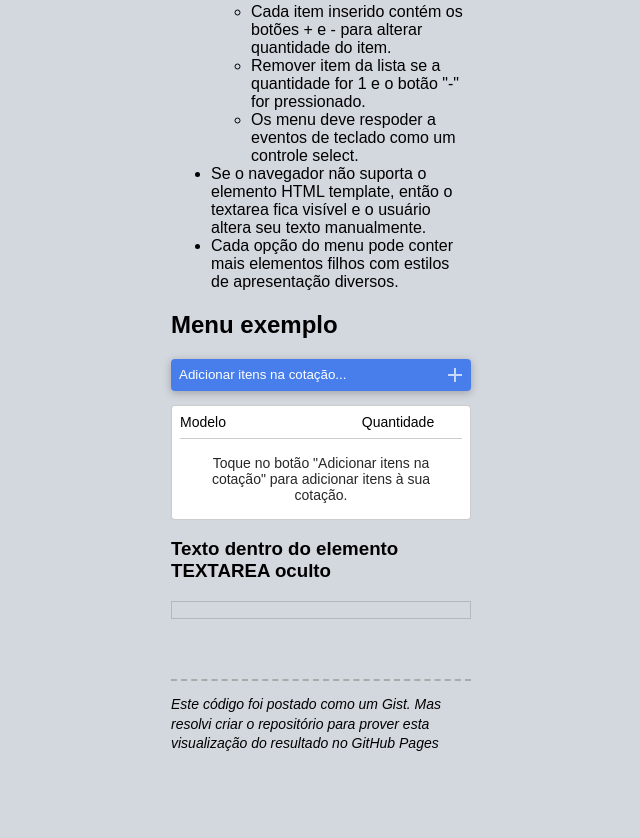
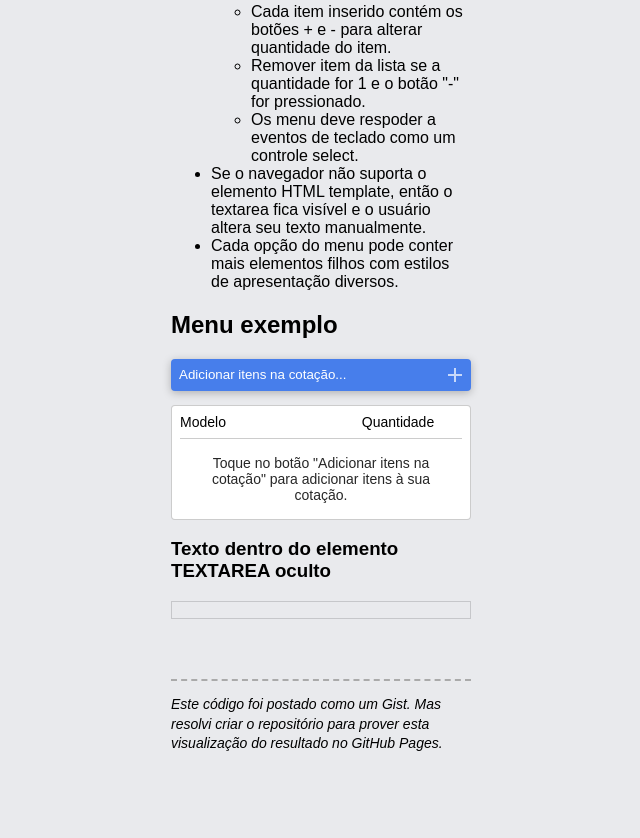
Before and after one commit to iraja-baltezan/form-dropdown-list, a plain HTML site: page index.html in a window 1280 px wide. Shown: the part 879-1717 px from the top of the page, without its empty margins (319-959 px from the left). Drawn offline with Linux system fonts and the light colour scheme.

Commit message:
style: cleanup

```diff
--- a/index.html
+++ b/index.html
@@ -5,10 +5,10 @@
     <meta http-equiv="X-UA-Compatible" content="IE=edge">
     <meta name="viewport" content="width=device-width, initial-scale=1.0">
     <title>Dropdown Menu HTML/CSS/JS</title>
-    <style>
 
+<style>
 :root {
-    --ib-frm-bg-color: hsl(220deg 15% 85%);
+    --ib-frm-bg-color: hsl(220deg 10% 92%);
     --ib-frm-border-color: rgba(0 0 0/15%);
     --ib-frm-fg-color: rgba(0 0 0/85%);
 
@@ -266,6 +266,7 @@ h1 {
     grid-row: 1/3
 }
 
+
 /* Confirm item delete */
 .ib-frm-prod-chosen__item--del {
     background-color: var(--ib-frm-focus-bg-color);
@@ -306,7 +307,6 @@ h1 {
     margin: 0px 8px 0px -6px;
     filter:  invert(53%) sepia(92%) saturate(409%) hue-rotate(349deg) brightness(88%) contrast(92%);
 
-;
 }
 .ib-frm-prod-chosen-del-confirm__label {
     grid-column: 2/4;
@@ -407,43 +407,7 @@ h1 {
                     Toque no botão "Adicionar itens na cotação" para adicionar itens à sua cotação.
                 </div>
                 <div class="ib-frm-prod__chosen-body">
-                    <ul class="ib-frm-prod-chosen__list">
-                        <!--
-                        <li class="ib-frm-prod-chosen__item">
-                            <span class="ib-frm-prod-chosen-item__name">PLUS-14</span>
-                            <span class="ib-frm-prod-chosen-item__desc">P-15/3-K   6,0 cv<br>SUC 1½”   REC 1½”</span>
-                            <span class="ib-frm-prod-chosen-item__qty">1<u>UNIDADE</u></span>
-                            <input class="ib-frm-prod-chosen-item__qty-plus" type="button" value="+"/>
-                            <input class="ib-frm-prod-chosen-item__qty-minus" type="button" value="-"/>
-                        </li>
-                        <li class="ib-frm-prod-chosen__item">
-                            <span class="ib-frm-prod-chosen-item__name">PLUS-14</span>
-                            <span class="ib-frm-prod-chosen-item__desc">P-15/3-K   6,0 cv<br>SUC 1½”   REC 1½”</span>
-                            <span class="ib-frm-prod-chosen-item__qty">99<u>UNIDADES</u></span>
-                            <input class="ib-frm-prod-chosen-item__qty-plus" type="button" value="+"/>
-                            <input class="ib-frm-prod-chosen-item__qty-minus" type="button" value="-"/>
-                            <div class="ib-frm-prod-chosen-del-confirm">
-                                <div class="ib-frm-prod-chosen-del-confirm__label">Excluir este item da cotação?</div>
-                                <input class="ib-frm-prod-chosen-del-confirm__yes" type="button" value="Excluir">
-                                <input class="ib-frm-prod-chosen-del-confirm__no" type="button" value="Manter">
-                            </div>
-                        </li>
-                        <li class="ib-frm-prod-chosen__item">
-                            <span class="ib-frm-prod-chosen-item__name">PLUS-14</span>
-                            <span class="ib-frm-prod-chosen-item__desc">P-15/3-K   6,0 cv<br>SUC 1½”   REC 1½”</span>
-                            <span class="ib-frm-prod-chosen-item__qty">99<u>UNIDADES</u></span>
-                            <input class="ib-frm-prod-chosen-item__qty-plus" type="button" value="+"/>
-                            <input class="ib-frm-prod-chosen-item__qty-minus" type="button" value="-"/>
-                        </li>
-                        <li class="ib-frm-prod-chosen__item">
-                            <span class="ib-frm-prod-chosen-item__name">PLUS-14</span>
-                            <span class="ib-frm-prod-chosen-item__desc">P-15/3-K   6,0 cv<br>SUC 1½”   REC 1½”</span>
-                            <span class="ib-frm-prod-chosen-item__qty">99<u>UNIDADES</u></span>
-                            <input class="ib-frm-prod-chosen-item__qty-plus" type="button" value="+"/>
-                            <input class="ib-frm-prod-chosen-item__qty-minus" type="button" value="-"/>
-                        </li>
-                        -->
-                    </ul>
+                    <ul class="ib-frm-prod-chosen__list"></ul>
                 </div>
             </div>
         </div>
@@ -496,12 +460,12 @@ h1 {
 
 
     <script>
-        // TODO Esc key hide options list
         function ibFrmQuotaProdSelectMain(){
             // Test to see if the browser supports the HTML template element by checking
             // for the presence of the template element's content attribute.
             if (!('content' in document.createElement('template'))) return;
 
+            // Items to populate the options of menu.
             var productsArray=[
                 ['KA-1',    'THS-18     3.0 cv',    'SUC 2”    REC 1½”'  ],
                 ['KA-2',    'THS-18     4.0 cv',    'SUC 2”    REC 1½”'  ],
@@ -748,7 +712,7 @@ h1 {
 <p style="margin-bottom: 5em; font-family: monospace; font-size:12px;border: 1px solid var(--ib-frm-border-color); padding: 8px;width: 100%;overflow: auto;" id="hidden-textarea-innertext-sample"></p>
 
 <p style="font-size: 14px;line-height: 1.4;font-style: italic; border-top: 2px dashed #aaa;padding-top: 1em;padding-bottom: 5em;">
-    Este código foi postado como um Gist. Mas resolvi criar o repositório para prover esta visualização do resultado no GitHub Pages
+    Este código foi postado como um Gist. Mas resolvi criar o repositório para prover esta visualização do resultado no GitHub Pages.
 </p>
 </body>
 </html>
```
